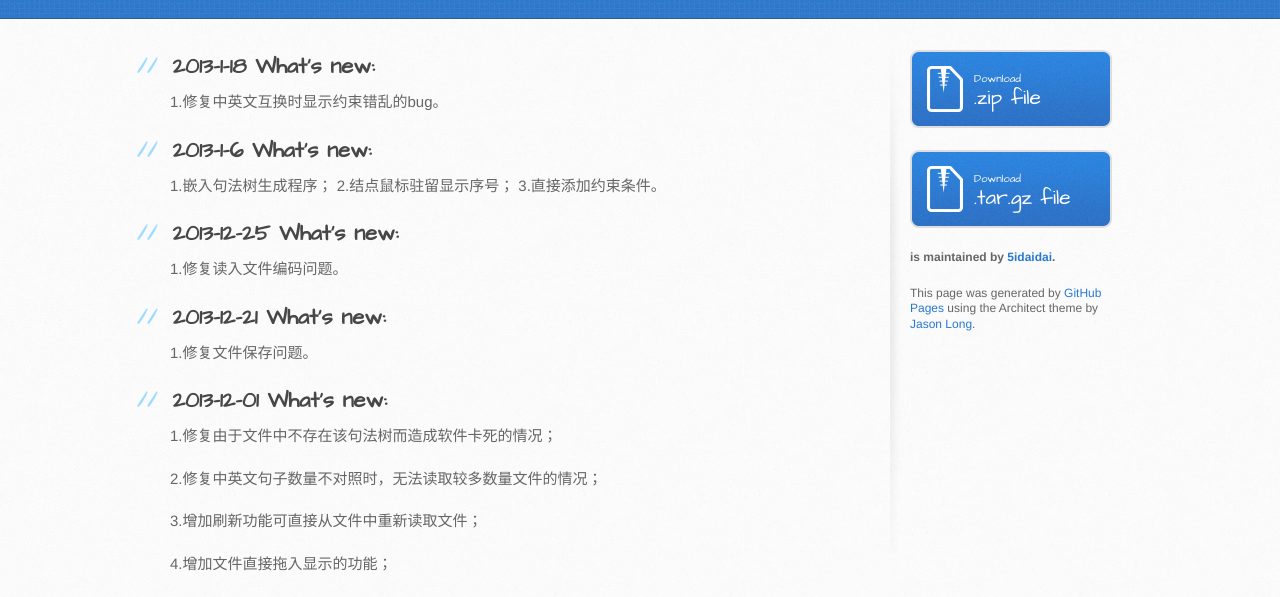
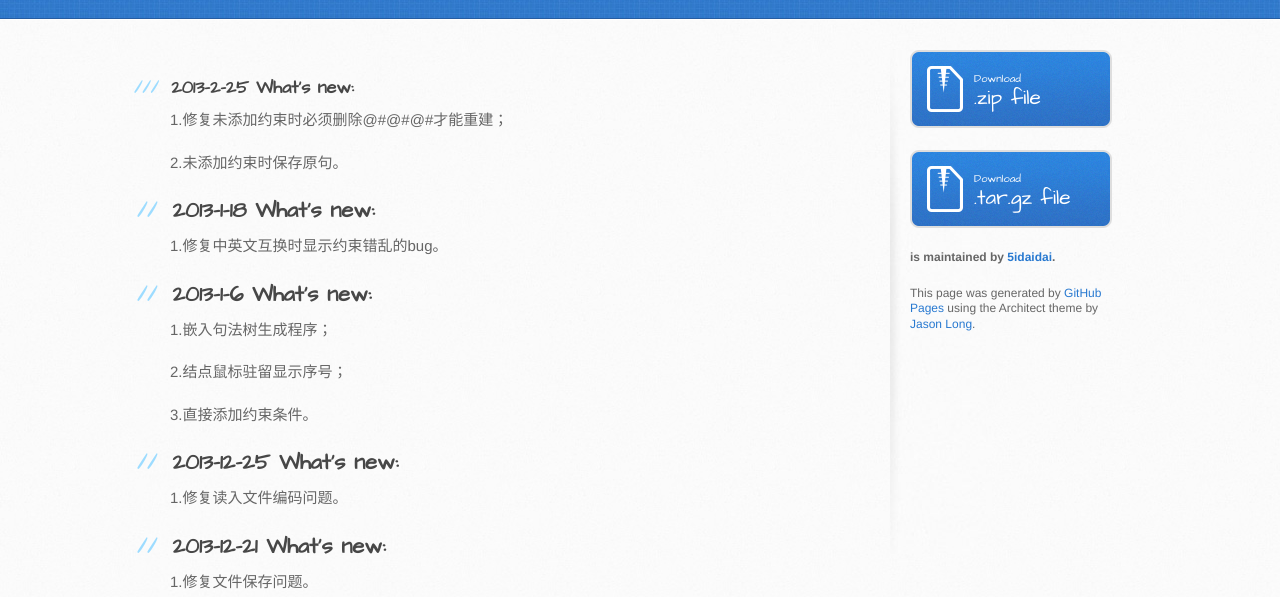
Before and after one commit to syntree/SynTree, a plain HTML site: page index.html in a window 1280 px wide. Shown: the part 182-779 px from the top of the page. Drawn offline with Linux system fonts and the light colour scheme.

```diff
--- a/index.html
+++ b/index.html
@@ -28,7 +28,14 @@
     <div id="content-wrapper">
       <div class="inner clearfix">
         <section id="main-content">
-          <h2>
+          <h3>
+<a name="2013-2-25-whats-new" class="anchor" href="#2013-2-25-whats-new"><span class="octicon octicon-link"></span></a>2013-2-25 What's new:</h3>
+
+<p>1.修复未添加约束时必须删除@#@#@#才能重建；</p>
+
+<p>2.未添加约束时保存原句。</p>
+
+<h2>
 <a name="2013-1-18-whats-new" class="anchor" href="#2013-1-18-whats-new"><span class="octicon octicon-link"></span></a>2013-1-18 What's new:</h2>
 
 <p>1.修复中英文互换时显示约束错乱的bug。</p>
@@ -36,9 +43,11 @@
 <h2>
 <a name="2013-1-6-whats-new" class="anchor" href="#2013-1-6-whats-new"><span class="octicon octicon-link"></span></a>2013-1-6 What's new:</h2>
 
-<p>1.嵌入句法树生成程序；
-2.结点鼠标驻留显示序号；
-3.直接添加约束条件。</p>
+<p>1.嵌入句法树生成程序；</p>
+
+<p>2.结点鼠标驻留显示序号；</p>
+
+<p>3.直接添加约束条件。</p>
 
 <h2>
 <a name="2013-12-25-whats-new" class="anchor" href="#2013-12-25-whats-new"><span class="octicon octicon-link"></span></a>2013-12-25 What's new:</h2>
```
Also changed, not shown: params.json (+1 -1 lines).
